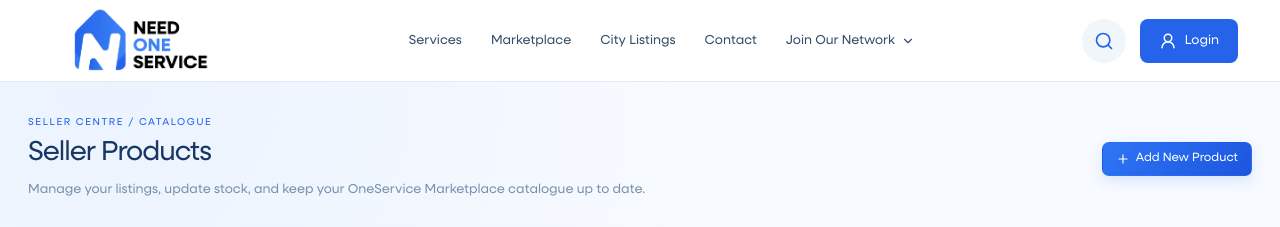
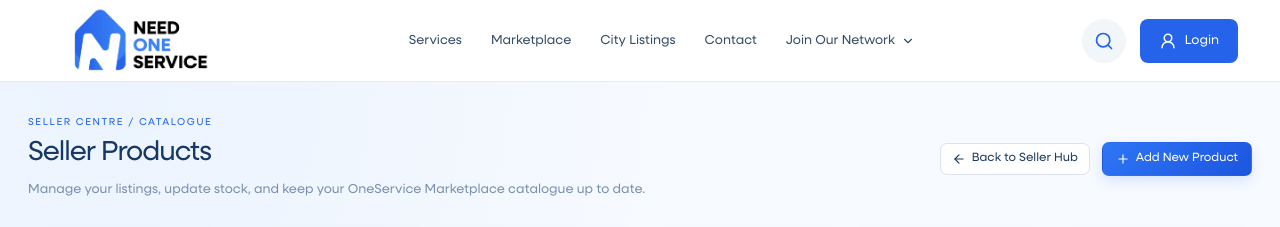
Before and after one commit to vaispaceofficial/frontend, a React (Vite) app: page /seller/products in a window 1280 px wide. Shown: the top 227 px of the page. Built offline with nearby package versions, Linux system fonts and the light colour scheme.

Commit message:
completed seller products page back button

```diff
--- a/src/pages/SellerProductsPage.css
+++ b/src/pages/SellerProductsPage.css
@@ -2824,3 +2824,76 @@
     font-size: 11.5px;
   }
 }
+
+
+/* Heading: title on the left, actions on the right */
+.sp-page-heading {
+    display: flex;
+    align-items: center;
+    justify-content: space-between;
+    gap: 24px;
+    width: 100%;
+}
+
+.sp-page-heading > div:first-child {
+    min-width: 0;
+}
+
+/* Keep both buttons together on the right */
+.sp-heading-actions {
+    display: flex;
+    align-items: center;
+    justify-content: flex-end;
+    gap: 12px;
+    flex-shrink: 0;
+}
+
+/* Back button */
+.sp-back-button {
+    display: inline-flex;
+    align-items: center;
+    justify-content: center;
+    gap: 8px;
+    min-height: 43px;
+    padding: 10px 15px;
+    border: 1px solid #dbe3ef;
+    border-radius: 9px;
+    background: #ffffff;
+    color: #1e3a5f;
+    font-family: inherit;
+    font-size: 14px;
+    font-weight: 600;
+    white-space: nowrap;
+    cursor: pointer;
+    transition: all 0.2s ease;
+}
+
+.sp-back-button:hover {
+    background: #eff6ff;
+    border-color: #2563eb;
+    color: #2563eb;
+}
+
+.sp-back-button svg {
+    flex-shrink: 0;
+    transition: transform 0.2s ease;
+}
+
+.sp-back-button:hover svg {
+    transform: translateX(-3px);
+}
+
+/* Responsive layout */
+@media (max-width: 760px) {
+    .sp-page-heading {
+        align-items: flex-start;
+        flex-direction: column;
+        gap: 18px;
+    }
+
+    .sp-heading-actions {
+        width: 100%;
+        justify-content: flex-start;
+        flex-wrap: wrap;
+    }
+}
--- a/src/pages/SellerProductsPage.tsx
+++ b/src/pages/SellerProductsPage.tsx
@@ -1,9 +1,11 @@
 
 import { useEffect, useMemo, useRef, useState } from "react";
+import { useNavigate } from "react-router-dom";
 import {
     AlertCircle,
     Archive,
     ArrowDownToLine,
+    ArrowLeft,
     ArrowRight,
     BadgeCheck,
     Check,
@@ -164,7 +166,6 @@ type ModalName =
     | "bulk"
     | "rejected"
     | "help"
-    | "remove-account"
     | null;
 
 const tabs: TabName[] = [
@@ -275,6 +276,12 @@ const blankProduct = (): SellerProduct => ({
 
 export default function SellerProductsPage() {
 
+    const navigate = useNavigate();
+
+    const handleBackToSellerHub = () => {
+        navigate("/seller-hub");
+    };
+
     const fileInputRef = useRef<HTMLInputElement>(null);
     const csvInputRef = useRef<HTMLInputElement>(null);
 
@@ -843,6 +850,7 @@ export default function SellerProductsPage() {
     return (
         <main className="seller-products-page">
             <div className="sp-container">
+
                 <header className="sp-page-heading">
                     <div>
                         <div className="sp-eyebrow">SELLER CENTRE / CATALOGUE</div>
@@ -853,6 +861,17 @@ export default function SellerProductsPage() {
                         </p>
                     </div>
 
+                    <div className="sp-heading-actions">
+                        <button
+                            type="button"
+                            className="sp-back-button"
+                            onClick={handleBackToSellerHub}
+                            aria-label="Back to Seller Hub"
+                        >
+                            <ArrowLeft size={18} />
+                            <span>Back to Seller Hub</span>
+                        </button>
+
                         <button
                             type="button"
                             className="sp-primary-button sp-add-button"
@@ -861,7 +880,9 @@ export default function SellerProductsPage() {
                             <Plus size={18} />
                             <span>Add New Product</span>
                         </button>
+                    </div>
                 </header>
+
 
                 <section className="sp-stats-grid" aria-label="Product summary">
                     <article className="sp-stat-card">
```
Lines whose indentation alone changed are shown as unchanged.
